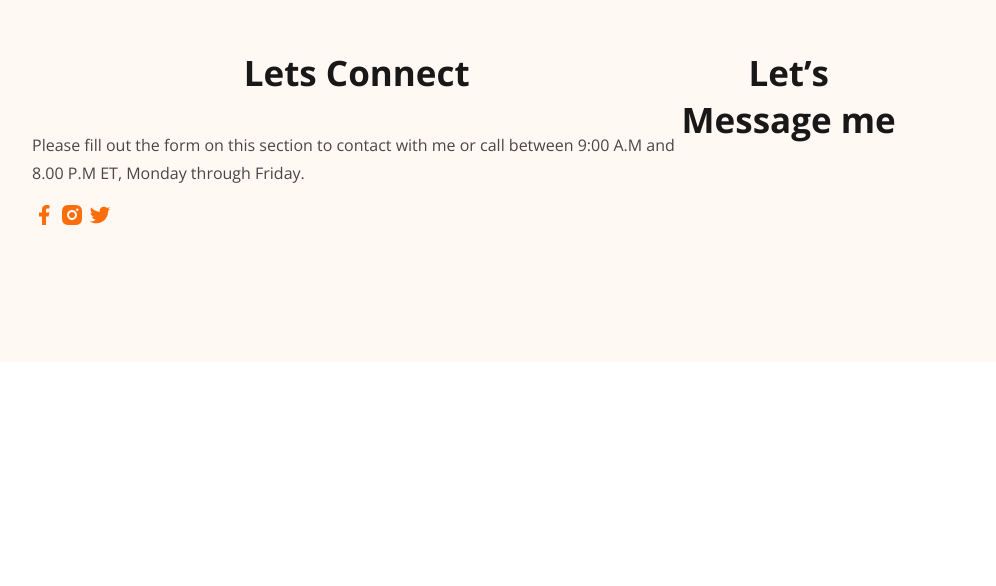
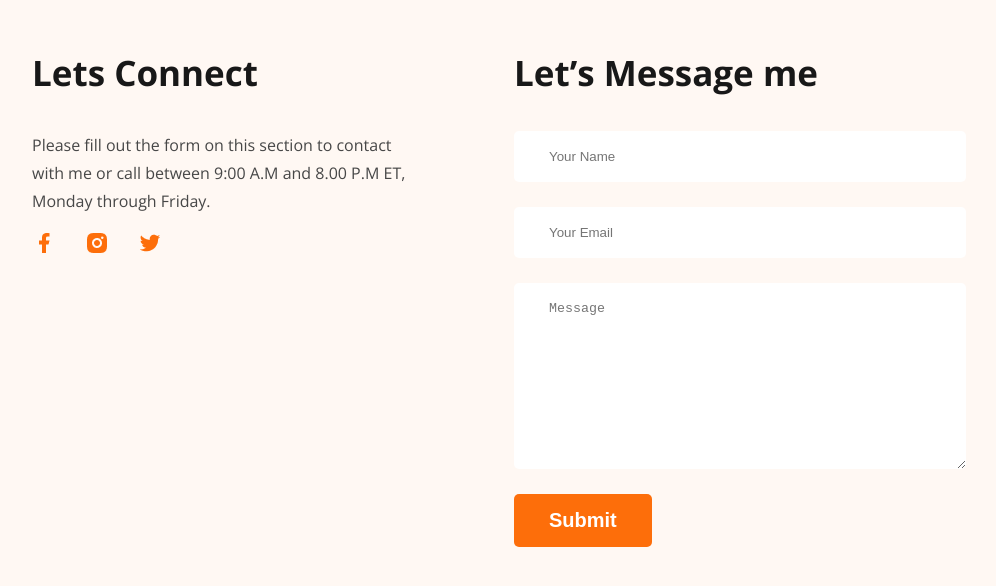
Before and after one commit to Shakillazycoder/developer-portfolio, a plain HTML site: page index.html in a window 1280 px wide. Shown: the part 3542-4128 px from the top of the page, without its empty margins (176-1172 px from the left). Before the commit the page ends 3912 px from the top, so only its background shows below. Drawn offline with nearby package versions, Linux system fonts and the light colour scheme.

Commit message:
footer final updated

```diff
--- a/index.html
+++ b/index.html
@@ -157,7 +157,13 @@
     </div>
        <div class="footer-column">
         <h3 class="footer-column-title">Let’s Message me</h3>
-       </div>
+      <form class="Contact" action="">
+        <input type="text" placeholder="Your Name">
+        <input type="Email" placeholder="Your Email">
+        <textarea name="" placeholder="Message" id="" cols="30" rows="10"></textarea>
+        <input class="btn-primary" type="Submit" value="Submit">
+    </form>
+    </div>
     </footer>
 
 </body>
--- a/styles/portfolio.css
+++ b/styles/portfolio.css
@@ -180,16 +180,35 @@ main .section {
   text-align: center;
   font-size: 35px;
   font-weight: 700;
+  text-align: left;
 }
 .footer-column-description {
   color: #474747;
   font-size: 16px;
   font-weight: 400;
   line-height: 28px; /* 175% */
+  text-align: left;
 }
 footer{
     display: flex;
+    gap: 100px;
     background: #FFF8F3;
     padding: 130px 200px;
     margin-top: 100px;
 }
+.social-links a{
+ margin-right: 25px;
+}
+.footer-column{
+    width: 50%;
+}
+.Contact input[type="text"], .Contact input[type="Email"], textarea{
+    display: block;
+    margin-bottom: 25px;
+    padding: 18px 35px;
+    color: #757575;
+    border-radius: 5px;
+    background: #FFF;
+    border: 0;
+    width: 100%;
+}
```
